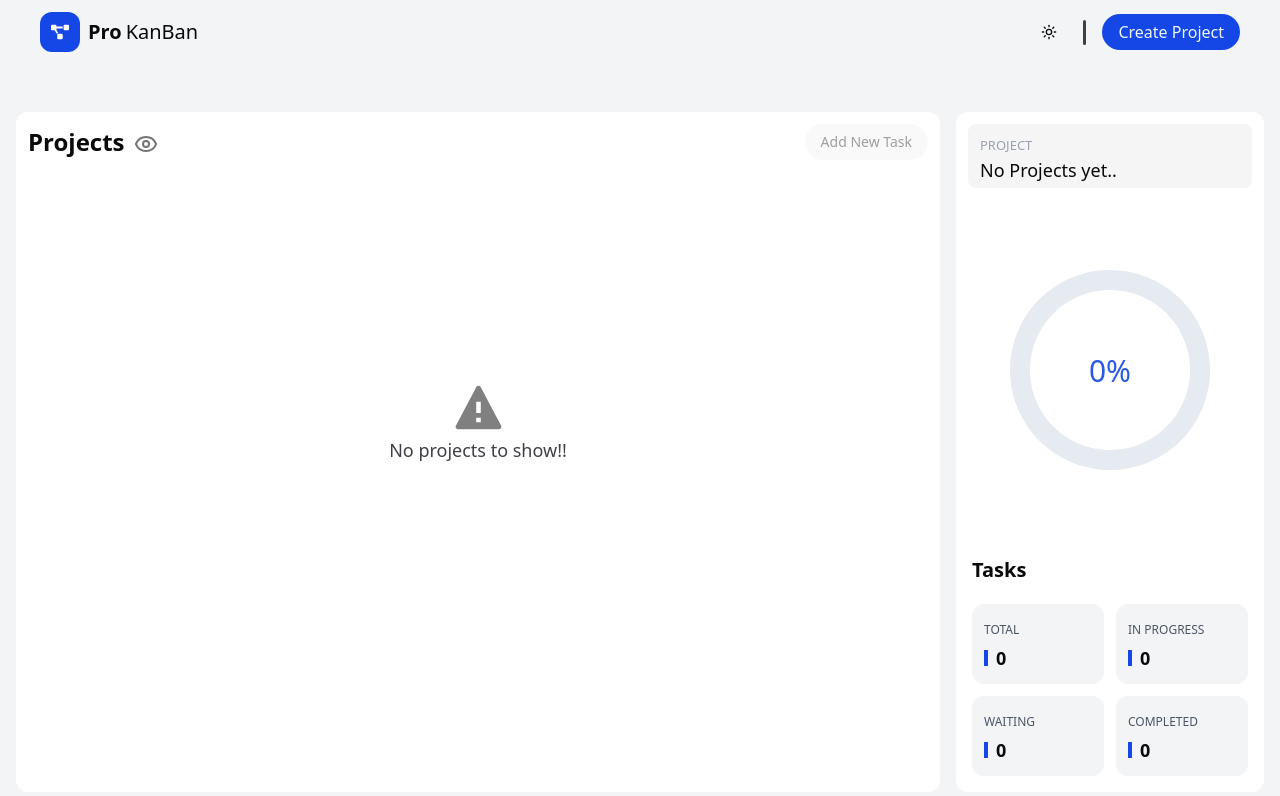
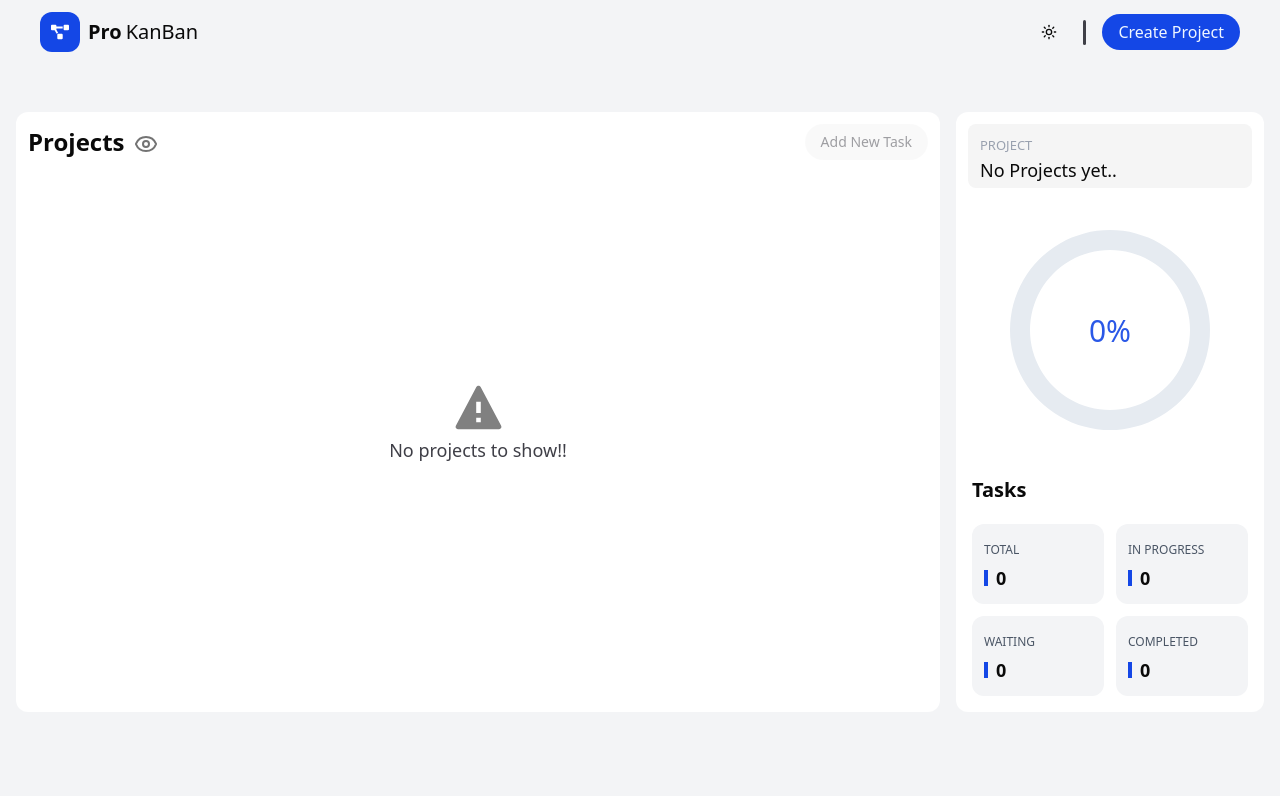
Before and after one commit to DEVELOPERBibek10/Kanban-Pro, a React (Vite) app: page / in a window 1280 px wide. Shown: the top 796 px of the page. Built offline with nearby package versions, Linux system fonts and the light colour scheme.

Commit message:
add some UX improvements

```diff
--- a/src/components/DropContainer.tsx
+++ b/src/components/DropContainer.tsx
@@ -67,7 +67,7 @@ const activeId = useSelector((state: RootState) => state.active.id);
           handleOnDrop(e);
         }
       }}
-      className="border-2 rounded-lg dark:border-zinc-700 border-zinc-200 min-h-[500px] flex flex-col items-center px-3"
+      className="border-2 rounded-lg dark:border-zinc-700 border-zinc-200 min-h-[550px] flex flex-col items-center px-3"
     >
       <div className="w-full bg-zinc-200 dark:bg-zinc-700 p-2 mt-2.5 rounded-md flex justify-between items-center">
         {project!.columns[columnId].name}
@@ -76,7 +76,7 @@ const activeId = useSelector((state: RootState) => state.active.id);
         </div>
       </div>
       {project?.columns[columnId].tasks.length !== 0 ? (
-        <div className="flex flex-col justify-center items-center w-full pt-4 pb-8 gap-4">
+        <div className="flex flex-col justify-center items-center w-full pt-4 gap-4">
           {
           project?.columns[columnId].tasks.map((task) => (
               <TaskCard key={task.id} task={task} />
--- a/src/pages/Home.tsx
+++ b/src/pages/Home.tsx
@@ -17,7 +17,7 @@ const Home = () => {
   return (
     <>
       <main className="w-full flex flex-col gap-4 mx-4 lg:flex-row">
-        <div className="bg-white dark:bg-zinc-800 w-full lg:w-[75%] min-h-[500px] rounded-xl">
+        <div className="bg-white dark:bg-zinc-800 w-full lg:w-[75%] min-h-[600px] pb-0 rounded-xl">
           <div className="w-full flex justify-between">
             <div className="w-full flex justify-between items-center m-3">
               <div className="flex gap-2">
@@ -33,7 +33,7 @@ const Home = () => {
               </Button>
             </div>
           </div>
-          <div className="grid gap-4 grid-cols-[repeat(auto-fit,minmax(200px,1fr))] auto-rows-fr min-h-[500px] p-5 mx-4">
+          <div className="grid gap-4 grid-cols-[repeat(auto-fit,minmax(200px,1fr))]  auto-rows-fr min-h-[500px] p-5 mx-4">
             {project ? (
               Object.keys(project.columns).map((column) => (
                 <DropContainer key={column} columnId={column} />
@@ -46,7 +46,7 @@ const Home = () => {
             )}
           </div>
         </div>
-        <div className="bg-white dark:bg-zinc-800 w-full lg:w-[25%] h-[680px] rounded-xl">
+        <div className="bg-white dark:bg-zinc-800 w-full lg:w-[25%] max-h-[680px] rounded-xl">
           <ActiveProject />
         </div>
       </main>
```
